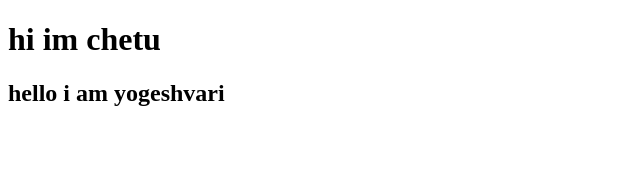
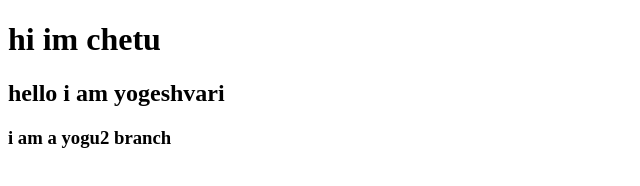
Before and after one commit to chetandsbhadane/learning-repo, a plain HTML site: page index.html in a window 1280 px wide. Shown: the whole page, without its empty margins (0-640 px from the left). Drawn offline with Linux system fonts and the light colour scheme.

Commit message:
this is my 6th repository

```diff
--- a/index.html
+++ b/index.html
@@ -9,6 +9,7 @@
 <body>
     <h1>hi im chetu</h1>
     <h2> hello i am yogeshvari</h2>
+    <h3>  i am a yogu2 branch</h3>
 
 </body>
 </html>
```
